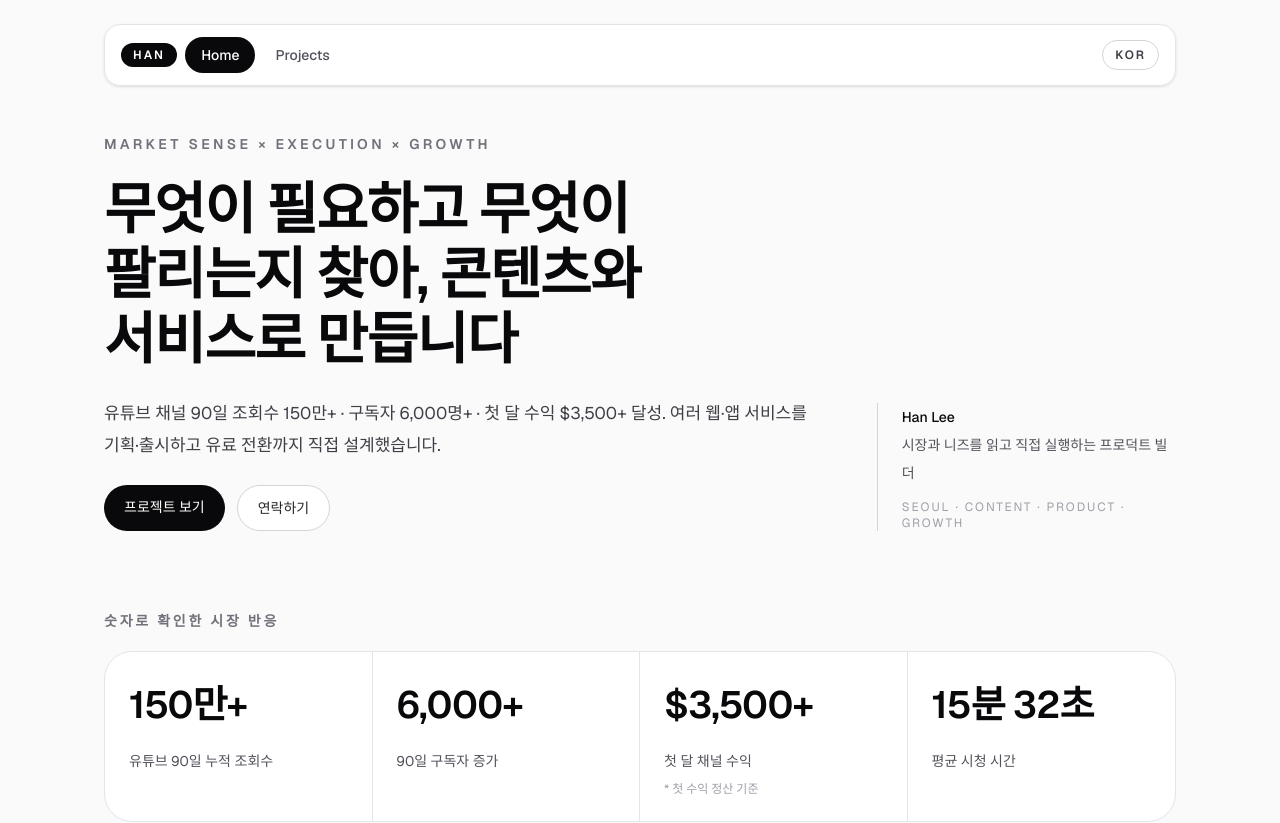
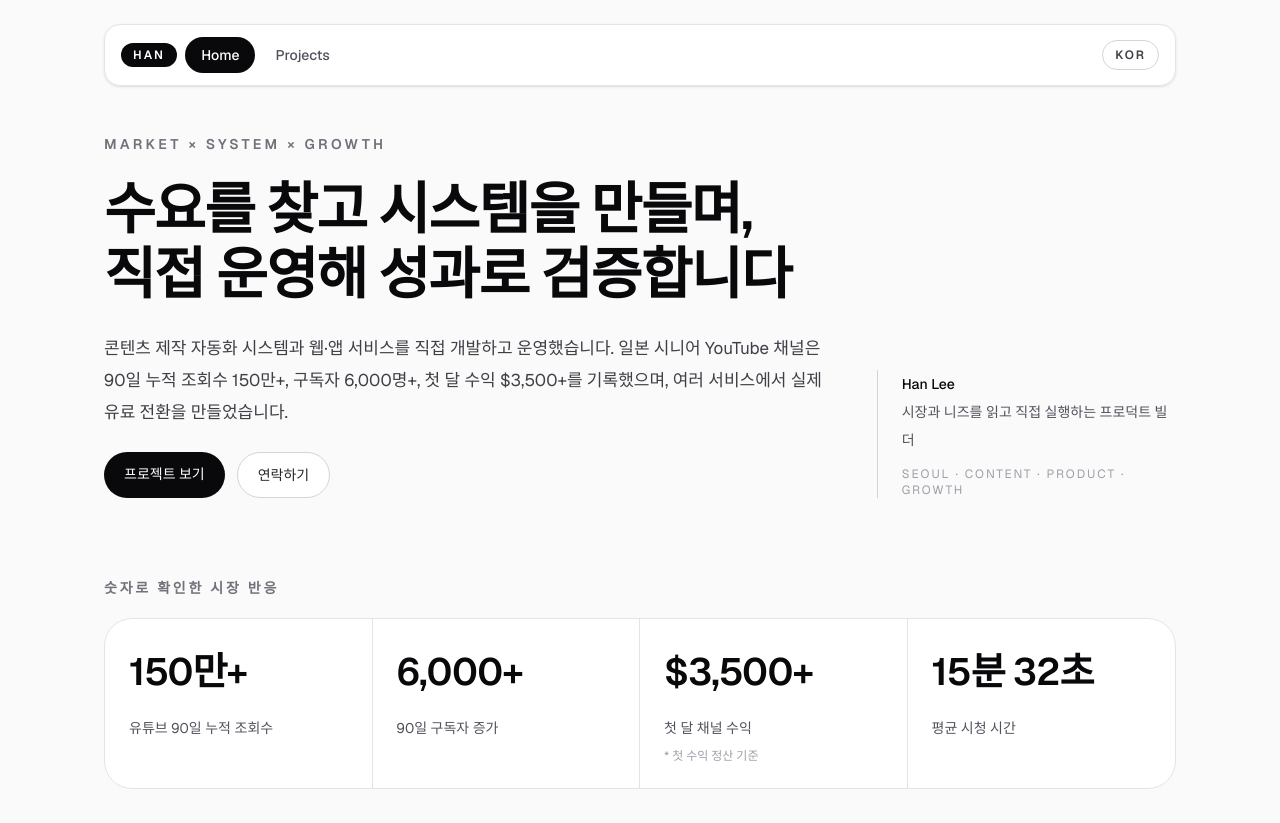
Before and after one commit to lbj23han/han-portfolio, a Next.js app: page / in a window 1280 px wide. Shown: the top 823 px of the page. Built offline with nearby package versions, Linux system fonts and the light colour scheme.

Commit message:
content: reposition portfolio hero around systems

```diff
--- a/src/constants/home.ts
+++ b/src/constants/home.ts
@@ -30,9 +30,9 @@ export const HOME_TEXT: I18nDict<{
   archiveDesc: string;
 }> = {
   ko: {
-    eyebrow: "MARKET SENSE × EXECUTION × GROWTH",
-    title: "무엇이 필요하고 무엇이 팔리는지 찾아, 콘텐츠와 서비스로 만듭니다",
-    meta: "유튜브 채널 90일 조회수 150만+ · 구독자 6,000명+ · 첫 달 수익 $3,500+ 달성. 여러 웹·앱 서비스를 기획·출시하고 유료 전환까지 직접 설계했습니다.",
+    eyebrow: "MARKET × SYSTEM × GROWTH",
+    title: "수요를 찾고 시스템을 만들며, 직접 운영해 성과로 검증합니다",
+    meta: "콘텐츠 제작 자동화 시스템과 웹·앱 서비스를 직접 개발하고 운영했습니다. 일본 시니어 YouTube 채널은 90일 누적 조회수 150만+, 구독자 6,000명+, 첫 달 수익 $3,500+를 기록했으며, 여러 서비스에서 실제 유료 전환을 만들었습니다.",
     projectsCta: "프로젝트 보기",
     contactCta: "연락하기",
     metricsTitle: "숫자로 확인한 시장 반응",
```
